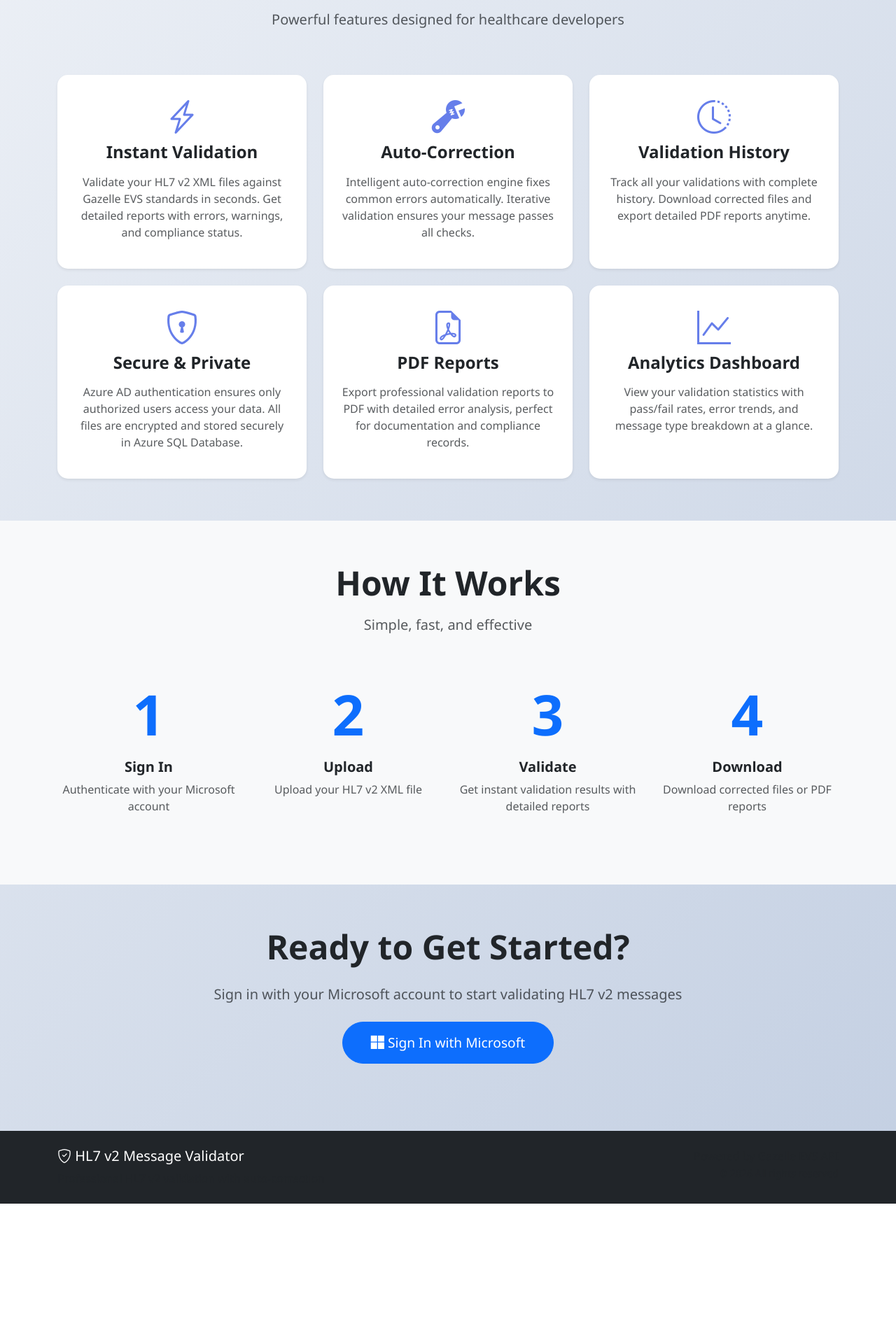
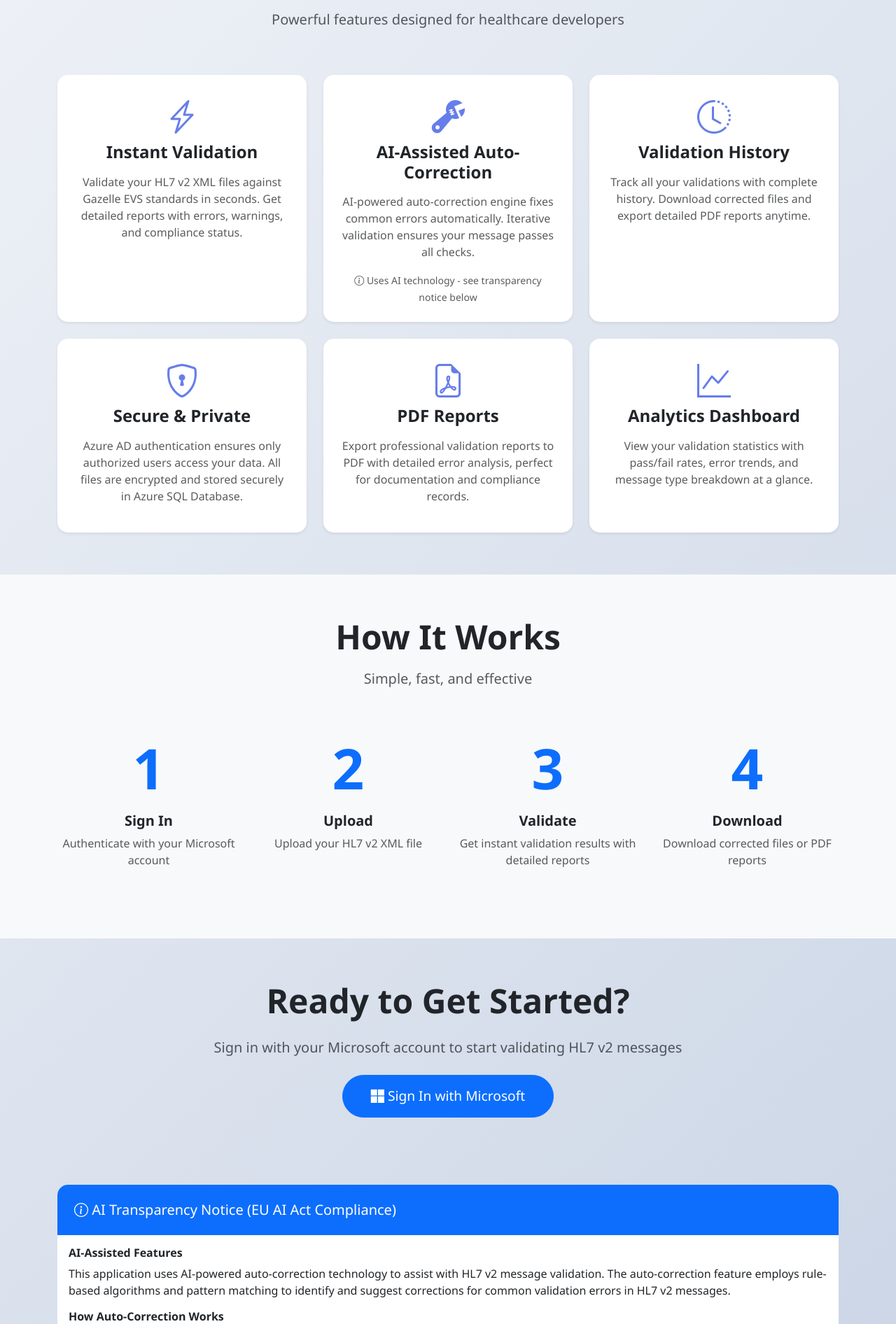
Before and after one commit to ddeveloper72/HL7_v2_Message_Validator-Auto-Correct, a Flask app: template templates/landing.html in a window 1280 px wide. Shown: the part 806-2698 px from the top of the page at 70% size. Before the commit the page ends 2526 px from the top, so only its background shows below. Run offline with Flask 3, Linux system fonts and the light colour scheme; the template is opened without the code that fills it, so the values that code supplies are empty; some libraries are stand-ins or nearby versions.

Commit message:
Add EU AI Act compliance: transparency notice and AI disclosure

```diff
--- a/templates/landing.html
+++ b/templates/landing.html
@@ -133,10 +133,13 @@
                 <div class="card feature-card shadow-sm">
                     <div class="card-body text-center p-4">
                         <i class="bi bi-wrench-adjustable feature-icon"></i>
-                        <h4 class="fw-bold mb-3">Auto-Correction</h4>
+                        <h4 class="fw-bold mb-3">AI-Assisted Auto-Correction</h4>
                         <p class="text-muted">
-                            Intelligent auto-correction engine fixes common errors automatically.
+                            AI-powered auto-correction engine fixes common errors automatically.
                             Iterative validation ensures your message passes all checks.
+                        </p>
+                        <p class="text-muted mb-0">
+                            <small><i class="bi bi-info-circle"></i> Uses AI technology - see transparency notice below</small>
                         </p>
                     </div>
                 </div>
@@ -250,13 +253,84 @@
         </div>
     </section>
 
+    <!-- EU AI Act Compliance Notice -->
+    <section class="container my-5">
+        <div class="card border-primary">
+            <div class="card-header bg-primary text-white">
+                <h5 class="mb-0">
+                    <i class="bi bi-info-circle"></i> AI Transparency Notice (EU AI Act Compliance)
+                </h5>
+            </div>
+            <div class="card-body">
+                <h6 class="fw-bold">AI-Assisted Features</h6>
+                <p>
+                    This application uses AI-powered auto-correction technology to assist with HL7 v2 message validation.
+                    The auto-correction feature employs rule-based algorithms and pattern matching to identify and suggest
+                    corrections for common validation errors in HL7 v2 messages.
+                </p>
+
+                <h6 class="fw-bold mt-3">How Auto-Correction Works</h6>
+                <ul>
+                    <li><strong>Detection:</strong> The system analyzes validation errors reported by Gazelle EVS API</li>
+                    <li><strong>Analysis:</strong> Automated rules identify correctable issues based on HL7 v2.4 standards</li>
+                    <li><strong>Correction:</strong> Suggested fixes are applied to message segments, fields, and components</li>
+                    <li><strong>Validation:</strong> Corrected messages are re-validated iteratively until they pass or no more corrections are possible</li>
+                </ul>
+
+                <h6 class="fw-bold mt-3">Human Oversight & Control</h6>
+                <p>
+                    <strong>You maintain full control:</strong> All auto-corrections are performed at your request.
+                    You can review validation reports, download corrected files, and verify all changes before submission.
+                    The system provides detailed reports showing what corrections were applied.
+                </p>
+
+                <h6 class="fw-bold mt-3">Limitations & Recommendations</h6>
+                <div class="alert alert-warning mb-3">
+                    <strong>⚠️ Important:</strong> While our auto-correction feature can fix many common errors, it may not
+                    resolve all validation issues. Always review corrected files and validation reports before submitting
+                    to production systems. This tool is designed to assist, not replace, human expertise in HL7 message development.
+                </div>
+
+                <h6 class="fw-bold mt-3">Data Privacy & Security</h6>
+                <p>
+                    Your uploaded files and validation results are:
+                </p>
+                <ul>
+                    <li>Stored securely in Microsoft Azure SQL Database with encryption</li>
+                    <li>Accessible only to you via Azure AD authentication</li>
+                    <li>Not used for training AI models or shared with third parties</li>
+                    <li>Retained in your validation history for your reference</li>
+                </ul>
+
+                <h6 class="fw-bold mt-3">Contact & Support</h6>
+                <p>
+                    If you have questions about how this system works, wish to report issues, or need assistance:
+                </p>
+                <ul>
+                    <li><strong>Technical Support:</strong> Contact your system administrator</li>
+                    <li><strong>Data Protection:</strong> See your organization's data protection officer</li>
+                    <li><strong>Feedback:</strong> Use the in-app feedback mechanisms after signing in</li>
+                </ul>
+
+                <p class="text-muted mb-0 mt-3">
+                    <small>
+                        <strong>EU AI Act Classification:</strong> This system is classified as "Limited Risk" AI under
+                        Regulation (EU) 2024/1689 (EU Artificial Intelligence Act). We are committed to transparency
+                        and ensuring users are informed when interacting with AI-assisted features.
+                    </small>
+                </p>
+            </div>
+        </div>
+    </section>
+
     <!-- Footer -->
     <footer class="bg-dark text-white py-4 mt-5">
         <div class="container">
             <div class="row">
                 <div class="col-md-6">
                     <h5><i class="bi bi-shield-check"></i> HL7 v2 Message Validator</h5>
-                    <p class="text-muted mb-0">Professional HL7 v2 validation with auto-correction</p>
+                    <p class="text-muted mb-0">Professional HL7 v2 validation with AI-assisted auto-correction</p>
+                    <p class="text-muted mb-0"><small>Compliant with EU AI Act (Regulation 2024/1689)</small></p>
                 </div>
                 <div class="col-md-6 text-md-end">
                     <p class="text-muted mb-0">
```
